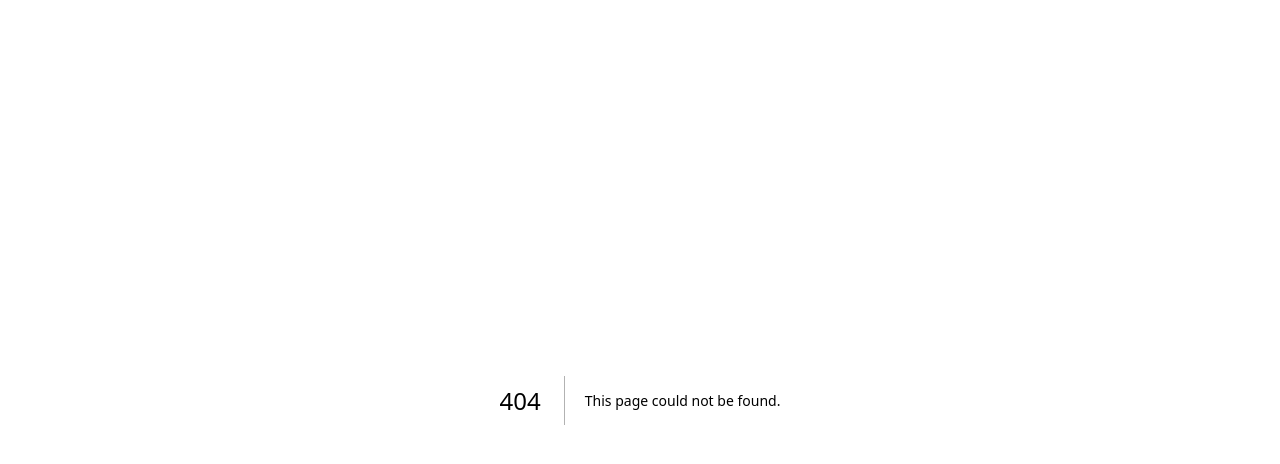
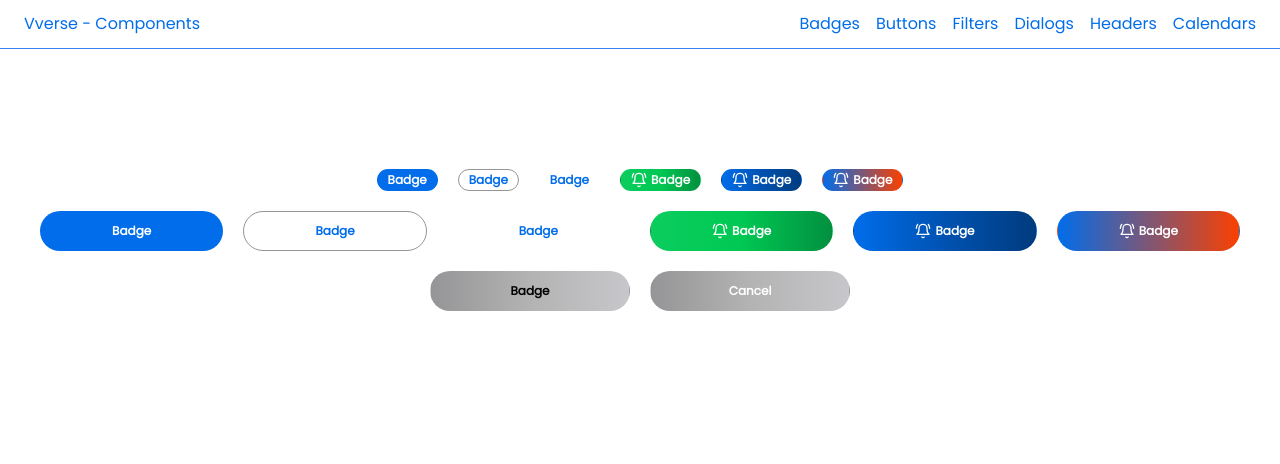
Before and after one commit to RabGH/vverse-components, a Next.js app: page /badges in a window 1280 px wide. Before the commit this address had no page. Shown: the top 464 px of the page. Built offline with nearby package versions, Linux system fonts and the light colour scheme.

Commit message:
badges page, add more v colors

```diff
--- /dev/null
+++ b/app/(dashboard)/(routes)/badges/page.tsx
@@ -0,0 +1,12 @@
+import { VBadges } from "@/components/badges/v-badge";
+import React from "react";
+
+const BadgePage = () => {
+  return (
+    <div>
+      <VBadges />
+    </div>
+  );
+};
+
+export default BadgePage;
--- a/app/globals.css
+++ b/app/globals.css
@@ -11,6 +11,10 @@ body,
 @layer base {
   :root {
     /* Custom Website Colors */
+    --green-dark: #02903F;
+    --green-mid: #00C853;
+    --green-light: #0ACD5E;
+
     --blue-dark: #003B7E;
     --blue-mid: #0052B1;
     --blue-light: #016DEA;
@@ -76,7 +80,7 @@ body,
     --accent: #016DEA;
     --accent-foreground: #FFFFFF;
 
-    --destructive: #FA4001;
+    --destructive: #FA0101;
     --destructive-foreground: #FFFFFF;
 
     --border: #959597;
@@ -116,8 +120,17 @@ body,
     @apply bg-gradient-to-r from-greyLight via-greyMid to-greyDark;
   }
 
-  /* Popover Dialog color */
+  /* Single Gradient no hover color */
   .vhBlue {
     @apply bg-gradient-to-r from-blueLight via-blueMid to-blueDark;
   }
+  .vhGreen {
+    @apply bg-gradient-to-r from-greenLight via-greenMid to-greenDark;
+  }
+  .vhBlueRed {
+    @apply bg-gradient-to-r from-blueLight to-destructive;
+  }
+  .vhGrey {
+    @apply bg-gradient-to-r from-greyDark via-greyMid to-greyLight
+  }
 }
--- /dev/null
+++ b/components/badges/v-badge.tsx
@@ -0,0 +1,51 @@
+import { Badge } from "@/components/ui/badge";
+import { BellRing } from "lucide-react";
+
+export function VBadges() {
+  return (
+    <div className="flex flex-col justify-center space-y-5 mt-20">
+      <div className="flex flex-row justify-center space-x-5">
+        <Badge>Badge</Badge>
+        <Badge variant={"outline"}>Badge</Badge>
+        <Badge variant={"secondary"}>Badge</Badge>
+        <Badge className="gap-1 vhGreen">
+          <BellRing className="w-4 h-4" />
+          Badge
+        </Badge>
+        <Badge className="gap-1 vhBlue">
+          <BellRing className="w-4 h-4" />
+          Badge
+        </Badge>
+        <Badge className="gap-1 vhBlueRed">
+          <BellRing className="w-4 h-4" />
+          Badge
+        </Badge>
+      </div>
+      <div className="flex flex-row justify-center space-x-5">
+        <Badge className=" w-[200px] h-[40px]">Badge</Badge>
+        <Badge className=" w-[200px] h-[40px]" variant={"outline"}>
+          Badge
+        </Badge>
+        <Badge className=" w-[200px] h-[40px]" variant={"secondary"}>
+          Badge
+        </Badge>
+        <Badge className="gap-1 vhGreen w-[200px] h-[40px]">
+          <BellRing className="w-4 h-4" />
+          Badge
+        </Badge>
+        <Badge className="gap-1 vhBlue w-[200px] h-[40px]">
+          <BellRing className="w-4 h-4" />
+          Badge
+        </Badge>
+        <Badge className="gap-1 vhBlueRed w-[200px] h-[40px]">
+          <BellRing className="w-4 h-4" />
+          Badge
+        </Badge>
+      </div>
+      <div className="flex flex-row justify-center space-x-5">
+        <Badge className="vhGrey w-[200px] h-[40px] text-black">Badge</Badge>
+        <Badge className="vhGrey w-[200px] h-[40px]">Cancel</Badge>
+      </div>
+    </div>
+  );
+}
--- a/components/dialogs/dialog-v-announcement-input.tsx
+++ b/components/dialogs/dialog-v-announcement-input.tsx
@@ -35,7 +35,7 @@ export function DialogVInputAnnouncement({
       <DialogContent className="sm:max-w-[425px] p-0">
         <DialogTitle>{title}</DialogTitle>
         <div className="p-6">
-          <Input placeholder={inputPlaceholder} />
+          <Input placeholder={inputPlaceholder} className="" />
           <div className="flex flex-row justify-center space-x-5">
             <Button className="vGrey mt-5">Cancel</Button>
             <Button className="vBlue mt-5">Save</Button>
--- a/components/nav/landing-navbar.tsx
+++ b/components/nav/landing-navbar.tsx
@@ -30,6 +30,11 @@ const LandingNavbar = () => {
         label={"Calendars"}
         link={"/calendars"}
       />
+      <NewPostButton
+        icon={ArrowRightCircle}
+        label={"Badges"}
+        link={"/badges"}
+      />
     </div>
   );
 };
--- a/components/ui/badge.tsx
+++ b/components/ui/badge.tsx
@@ -1,10 +1,11 @@
-import * as React from "react"
-import { cva, type VariantProps } from "class-variance-authority"
+import * as React from "react";
+import { cva, type VariantProps } from "class-variance-authority";
 
-import { cn } from "@/lib/utils"
+import { cn } from "@/lib/utils";
 
 const badgeVariants = cva(
-  "inline-flex items-center rounded-full border px-2.5 py-0.5 text-xs font-semibold transition-colors focus:outline-none focus:ring-2 focus:ring-ring focus:ring-offset-2",
+  `inline-flex items-center justify-center rounded-full border px-2.5 py-0.5 text-xs font-semibold
+  transition-colors focus:outline-none focus:ring-2 focus:ring-ring focus:ring-offset-2`,
   {
     variants: {
       variant: {
@@ -15,22 +16,28 @@ const badgeVariants = cva(
         destructive:
           "border-transparent bg-destructive text-destructive-foreground hover:bg-destructive/80",
         outline: "text-foreground",
+        success: "",
       },
     },
     defaultVariants: {
       variant: "default",
     },
   }
-)
+);
 
 export interface BadgeProps
   extends React.HTMLAttributes<HTMLDivElement>,
-    VariantProps<typeof badgeVariants> {}
-
-function Badge({ className, variant, ...props }: BadgeProps) {
-  return (
-    <div className={cn(badgeVariants({ variant }), className)} {...props} />
-  )
+    VariantProps<typeof badgeVariants> {
+  icon?: React.ReactNode;
 }
 
-export { Badge, badgeVariants }
+function Badge({ className, variant, icon, ...props }: BadgeProps) {
+  return (
+    <div className={cn(badgeVariants({ variant }), className)}>
+      {icon && <span className="mr-1">{icon}</span>}
+      {props.children}
+    </div>
+  );
+}
+
+export { Badge, badgeVariants };
--- a/components/ui/v-dialog.tsx
+++ b/components/ui/v-dialog.tsx
@@ -55,7 +55,7 @@ const DialogContent = React.forwardRef<
       focus:ring-ring focus:ring-offset-2 disabled:pointer-events-none data-[state=open]:bg-accent
       data-[state=open]:text-muted-foreground`}
       >
-        <X className="h-4 w-4 text-white" />
+        <X className="h-4 w-4 text-white mt-1" />
         <span className="sr-only">Close</span>
       </DialogPrimitive.Close>
     </DialogPrimitive.Content>
@@ -98,7 +98,7 @@ const DialogTitle = React.forwardRef<
   <DialogPrimitive.Title
     ref={ref}
     className={cn(
-      "text-sm font-semibold leading-6 vhBlue p-3 text-white rounded-t-lg",
+      "text-sm font-normal leading-6 vhBlue p-3 text-white rounded-t-lg",
       className
     )}
     {...props}
--- a/constants.ts
+++ b/constants.ts
@@ -23,8 +23,8 @@ export const categories = [
 
 export const links = [
   {
-    label: "Home",
-    href: "/",
+    label: "Badges",
+    href: "/badges",
   },
   {
     label: "Buttons",
--- a/tailwind.config.ts
+++ b/tailwind.config.ts
@@ -17,6 +17,10 @@ module.exports = {
     },
     extend: {
       colors: {
+        greenDark: "var(--green-dark)",
+        greenMid: "var(--green-mid)",
+        greenLight: "var(--green-light)",
+
         blueDark: "var(--blue-dark)",
         blueMid: "var(--blue-mid)",
         blueLight: "var(--blue-light)",
```
